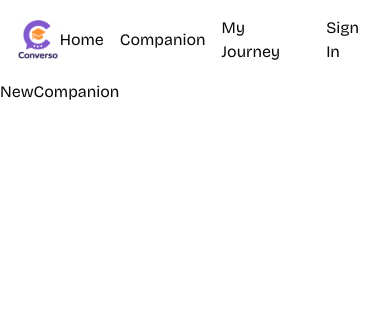
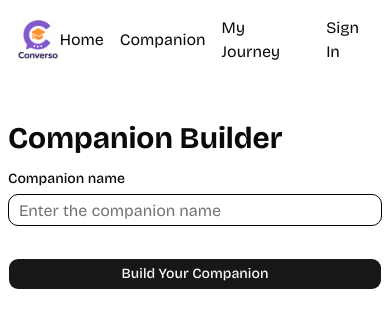
Before and after one commit to V-le319/lms-saas-app, a Next.js app: page /companions/new in a window 390 px wide. Shown: the top 328 px of the page. Built offline with nearby package versions, Linux system fonts and the light colour scheme.

Commit message:
Implement CompanionForm UI and schema with shadcn

```diff
--- a/app/companions/new/page.tsx
+++ b/app/companions/new/page.tsx
@@ -1,8 +1,21 @@
+import CompanionForm from "@/components/CompanionForm"
+
+
+
 
 
 const NewCompanion = () => {
+
+
   return (
-    <div>NewCompanion</div>
+    <main className="lg:w-1/3 md:w-2/3 items-center justify-center">
+      <article className="w-full gap-4 flex flex-col">
+        <h1>Companion Builder</h1>
+
+        <CompanionForm/>
+      </article>
+
+    </main>
   )
 }
 
--- /dev/null
+++ b/components/CompanionForm.tsx
@@ -0,0 +1,71 @@
+'use client'
+import { zodResolver } from "@hookform/resolvers/zod"
+import { useForm } from "react-hook-form"
+import * as z from "zod"
+import { Button } from "@/components/ui/button"
+
+import {
+  Form,
+  FormControl,
+  FormDescription,
+  FormField,
+  FormItem,
+  FormLabel,
+  FormMessage,
+} from "@/components/ui/form"
+
+import  { Input } from "@/components/ui/input"
+
+const formSchema = z.object({
+  name: z.string().min(1, {message: 'Companion is required.'}),
+  subject: z.string().min(1, {message: 'Subject is required.'}),
+  topic: z.string().min(1, {message: 'Topic is required.'}),
+  voice: z.string().min(1, {message: 'Voice is required.'}),
+  style: z.string().min(1, {message: 'Style is required.'}),
+  duration: z.coerce.number().min(1, {message: 'Duration is required.'})
+})
+
+const CompanionForm = () => {
+    const form = useForm<z.infer<typeof formSchema>>({
+    resolver: zodResolver(formSchema),
+    defaultValues: {
+      name: '',
+      subject: '',
+      topic: '',
+      voice: '',
+      style: '',
+      duration: 15,
+    },
+  })
+
+  const onSubmit = (values: z.infer<typeof formSchema>) => {
+    console.log(values)
+  }
+
+  return (
+    <Form {...form}>
+            <form onSubmit={form.handleSubmit(onSubmit)} className="space-y-8">
+                <FormField
+                    control={form.control}
+                    name="name"
+                    render={({ field }) => (
+                        <FormItem>
+                            <FormLabel>Companion name</FormLabel>
+                            <FormControl>
+                                <Input
+                                    placeholder="Enter the companion name"
+                                    {...field}
+                                    className="input"
+                                />
+                            </FormControl>
+                            <FormMessage />
+                        </FormItem>
+                    )}
+                />
+   <Button type="submit" className="w-full cursor-pointer">Build Your Companion</Button>
+            </form>
+        </Form>
+    )
+}
+
+export default CompanionForm
--- /dev/null
+++ b/components/ui/form.tsx
@@ -0,0 +1,178 @@
+"use client"
+
+import * as React from "react"
+import * as LabelPrimitive from "@radix-ui/react-label"
+import { Slot } from "@radix-ui/react-slot"
+import {
+  Controller,
+  FormProvider,
+  useFormContext,
+  type ControllerProps,
+  type FieldPath,
+  type FieldValues,
+} from "react-hook-form"
+
+import { cn } from "@/lib/utils"
+import { Label } from "@/components/ui/label"
+
+const Form = FormProvider
+
+type FormFieldContextValue<
+  TFieldValues extends FieldValues = FieldValues,
+  TName extends FieldPath<TFieldValues> = FieldPath<TFieldValues>
+> = {
+  name: TName
+}
+
+const FormFieldContext = React.createContext<FormFieldContextValue | null>(null)
+
+const FormField = <
+  TFieldValues extends FieldValues = FieldValues,
+  TName extends FieldPath<TFieldValues> = FieldPath<TFieldValues>
+>({
+  ...props
+}: ControllerProps<TFieldValues, TName>) => {
+  return (
+    <FormFieldContext.Provider value={{ name: props.name }}>
+      <Controller {...props} />
+    </FormFieldContext.Provider>
+  )
+}
+
+const useFormField = () => {
+  const fieldContext = React.useContext(FormFieldContext)
+  const itemContext = React.useContext(FormItemContext)
+  const { getFieldState, formState } = useFormContext()
+
+  if (!fieldContext) {
+    throw new Error("useFormField should be used within <FormField>")
+  }
+
+  if (!itemContext) {
+    throw new Error("useFormField should be used within <FormItem>")
+  }
+
+  const fieldState = getFieldState(fieldContext.name, formState)
+
+  const { id } = itemContext
+
+  return {
+    id,
+    name: fieldContext.name,
+    formItemId: `${id}-form-item`,
+    formDescriptionId: `${id}-form-item-description`,
+    formMessageId: `${id}-form-item-message`,
+    ...fieldState,
+  }
+}
+
+type FormItemContextValue = {
+  id: string
+}
+
+const FormItemContext = React.createContext<FormItemContextValue | null>(null)
+
+const FormItem = React.forwardRef<
+  HTMLDivElement,
+  React.HTMLAttributes<HTMLDivElement>
+>(({ className, ...props }, ref) => {
+  const id = React.useId()
+
+  return (
+    <FormItemContext.Provider value={{ id }}>
+      <div ref={ref} className={cn("space-y-2", className)} {...props} />
+    </FormItemContext.Provider>
+  )
+})
+FormItem.displayName = "FormItem"
+
+const FormLabel = React.forwardRef<
+  React.ElementRef<typeof LabelPrimitive.Root>,
+  React.ComponentPropsWithoutRef<typeof LabelPrimitive.Root>
+>(({ className, ...props }, ref) => {
+  const { error, formItemId } = useFormField()
+
+  return (
+    <Label
+      ref={ref}
+      className={cn(error && "text-destructive", className)}
+      htmlFor={formItemId}
+      {...props}
+    />
+  )
+})
+FormLabel.displayName = "FormLabel"
+
+const FormControl = React.forwardRef<
+  React.ElementRef<typeof Slot>,
+  React.ComponentPropsWithoutRef<typeof Slot>
+>(({ ...props }, ref) => {
+  const { error, formItemId, formDescriptionId, formMessageId } = useFormField()
+
+  return (
+    <Slot
+      ref={ref}
+      id={formItemId}
+      aria-describedby={
+        !error
+          ? `${formDescriptionId}`
+          : `${formDescriptionId} ${formMessageId}`
+      }
+      aria-invalid={!!error}
+      {...props}
+    />
+  )
+})
+FormControl.displayName = "FormControl"
+
+const FormDescription = React.forwardRef<
+  HTMLParagraphElement,
+  React.HTMLAttributes<HTMLParagraphElement>
+>(({ className, ...props }, ref) => {
+  const { formDescriptionId } = useFormField()
+
+  return (
+    <p
+      ref={ref}
+      id={formDescriptionId}
+      className={cn("text-sm text-muted-foreground", className)}
+      {...props}
+    />
+  )
+})
+FormDescription.displayName = "FormDescription"
+
+const FormMessage = React.forwardRef<
+  HTMLParagraphElement,
+  React.HTMLAttributes<HTMLParagraphElement>
+>(({ className, children, ...props }, ref) => {
+  const { error, formMessageId } = useFormField()
+  const body = error ? String(error?.message ?? "") : children
+
+  if (!body) {
+    return null
+  }
+
+  return (
+    <p
+      ref={ref}
+      id={formMessageId}
+      className={cn("text-sm font-medium text-destructive", className)}
+      {...props}
+    >
+      {body}
+    </p>
+  )
+})
+FormMessage.displayName = "FormMessage"
+
+export {
+  useFormField,
+  Form,
+  FormItem,
+  FormLabel,
+  FormControl,
+  FormDescription,
+  FormMessage,
+  FormField,
+}
--- /dev/null
+++ b/components/ui/input.tsx
@@ -0,0 +1,19 @@
+import * as React from "react"
+import { Input as InputPrimitive } from "@base-ui/react/input"
+import { cn } from "cn"
+
+function Input({ className, type, ...props }: React.ComponentProps<"input">) {
+  return (
+    <InputPrimitive
+      type={type}
+      data-slot="input"
+      className={cn(
+        "h-8 w-full min-w-0 rounded-lg border border-input bg-transparent px-2.5 py-1 text-base transition-colors outline-none file:inline-flex file:h-6 file:border-0 file:bg-transparent file:text-sm file:font-medium file:text-foreground placeholder:text-muted-foreground focus-visible:border-ring focus-visible:ring-3 focus-visible:ring-ring/50 disabled:pointer-events-none disabled:cursor-not-allowed disabled:bg-input/50 disabled:opacity-50 aria-invalid:border-destructive aria-invalid:ring-3 aria-invalid:ring-destructive/20 md:text-sm dark:bg-input/30 dark:disabled:bg-input/80 dark:aria-invalid:border-destructive/50 dark:aria-invalid:ring-destructive/40",
+        className
+      )}
+      {...props}
+    />
+  )
+}
+
+export { Input }
--- /dev/null
+++ b/components/ui/label.tsx
@@ -0,0 +1,19 @@
+"use client"
+
+import * as React from "react"
+import { cn } from "cn"
+
+function Label({ className, ...props }: React.ComponentProps<"label">) {
+  return (
+    <label
+      data-slot="label"
+      className={cn(
+        "flex items-center gap-2 text-sm leading-none font-medium select-none group-data-[disabled=true]:pointer-events-none group-data-[disabled=true]:opacity-50 peer-disabled:cursor-not-allowed peer-disabled:opacity-50",
+        className
+      )}
+      {...props}
+    />
+  )
+}
+
+export { Label }
--- /dev/null
+++ b/components/ui/textarea.tsx
@@ -0,0 +1,17 @@
+import * as React from "react"
+import { cn } from "cn"
+
+function Textarea({ className, ...props }: React.ComponentProps<"textarea">) {
+  return (
+    <textarea
+      data-slot="textarea"
+      className={cn(
+        "flex field-sizing-content min-h-16 w-full rounded-lg border border-input bg-transparent px-2.5 py-2 text-base transition-colors outline-none placeholder:text-muted-foreground focus-visible:border-ring focus-visible:ring-3 focus-visible:ring-ring/50 disabled:cursor-not-allowed disabled:bg-input/50 disabled:opacity-50 aria-invalid:border-destructive aria-invalid:ring-3 aria-invalid:ring-destructive/20 md:text-sm dark:bg-input/30 dark:disabled:bg-input/80 dark:aria-invalid:border-destructive/50 dark:aria-invalid:ring-destructive/40",
+        className
+      )}
+      {...props}
+    />
+  )
+}
+
+export { Textarea }
```
Also changed, not shown: package.json (+6 -1 lines), 1 other file (tests, documents, lock files or other folders).
